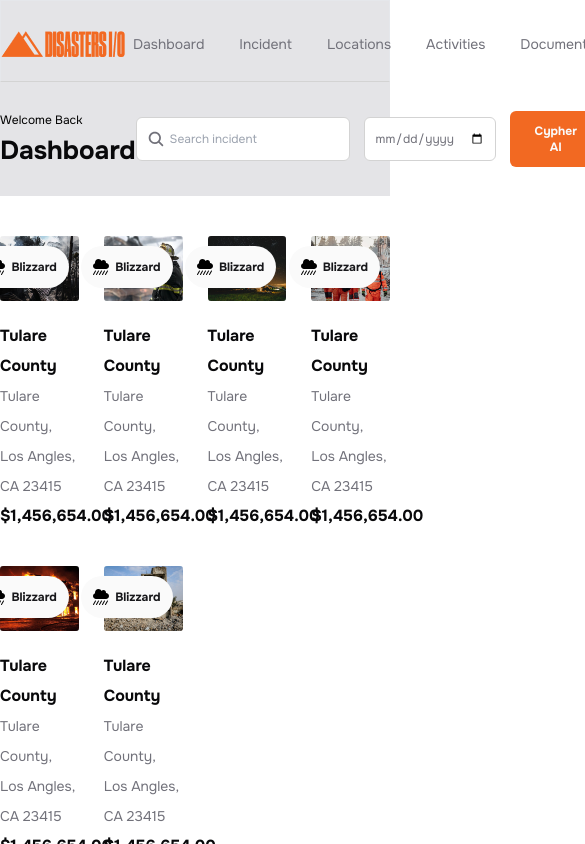
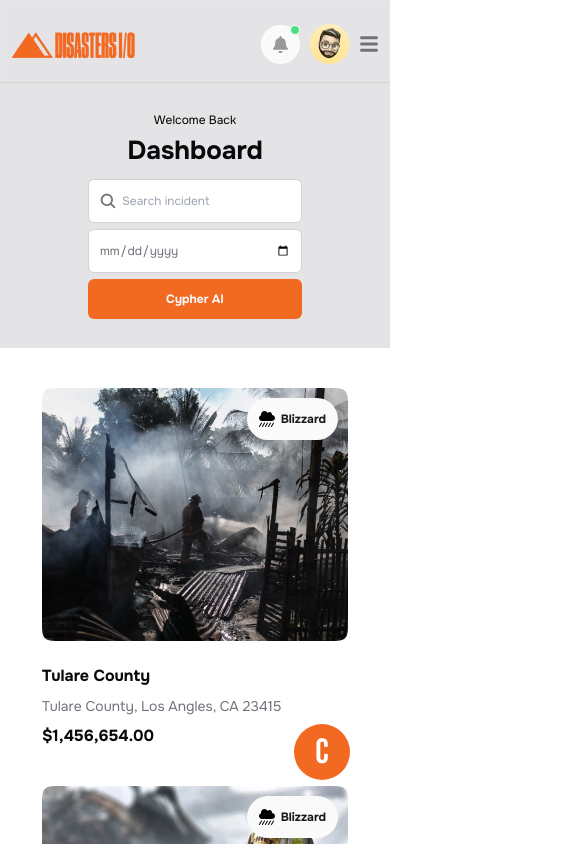
Before and after one commit to al-amin-2004/Disasters, a React (Vite) app: page / in a window 390 px wide. Shown: the top 844 px of the page, 585 px wide, since content can reach past the window. Built offline with nearby package versions, Linux system fonts and the light colour scheme.

Commit message:
Chat Button and Home Page Responsive Done

```diff
--- a/package.json
+++ b/package.json
@@ -13,7 +13,8 @@
     "react": "^18.3.1",
     "react-dom": "^18.3.1",
     "react-icons": "^5.3.0",
-    "react-router-dom": "^6.27.0"
+    "react-router-dom": "^6.27.0",
+    "tailwind-merge": "^2.5.4"
   },
   "devDependencies": {
     "@eslint/js": "^9.9.0",
--- a/src/App.css
+++ b/src/App.css
@@ -1 +1 @@
-@import url('https://fonts.googleapis.com/css2?family=Onest:wght@100..900&display=swap');
+@import url('https://fonts.googleapis.com/css2?family=Bebas+Neue&family=Onest:wght@100..900&display=swap');
--- a/src/component/common/button.jsx
+++ b/src/component/common/button.jsx
@@ -1,6 +1,7 @@
+import { twMerge } from "tailwind-merge"
 
-export const Button = ({children}) => {
+export const Button = ({className, children}) => {
     return(
-        <button className="py-3 px-[25px] bg-primary text-xs font-bold text-[#FAFAFA] rounded-md">{children}</button>
+        <button className={twMerge("py-3 px-[25px] bg-primary text-xs font-bold text-[#FAFAFA] rounded-md hover:scale-105 transition-all duration-200", className)}>{children}</button>
     )
 }
--- a/src/component/common/container.jsx
+++ b/src/component/common/container.jsx
@@ -1,5 +1,5 @@
 export const Container = ({className, children}) => {
     return (
-        <div className={`max-w-screen-xl mx-auto ${className}`} >{children}</div>
+        <div className={`max-w-screen-xl mx-auto px-2.5 ${className}`} >{children}</div>
     )
 }
--- a/src/component/pages/home/home.jsx
+++ b/src/component/pages/home/home.jsx
@@ -4,36 +4,38 @@ import { Button } from "../../common/button";
 import { IoSearch } from "react-icons/io5";
 import { Cards } from "../../shared/cards";
 import { cardDatas } from "../../db";
+import { ChatBox } from "../../shared/chatbox";
 
 export const Home = () => {
     return(
         <>
         <section className="bg-[#E4E4E7] py-[29px]">
-            <Container className="flex justify-between items-center">
+            <Container className="flex flex-col md:flex-row justify-between items-center gap-3">
                 <div className="space-y-[6px]">
-                    <p className="text-xs">Welcome Back</p>
+                    <p className="text-xs text-center md:text-start">Welcome Back</p>
                     <SectionTitle>Dashboard</SectionTitle>
                 </div>
 
-                <div className="flex items-center gap-3.5 text-accent">
-                    <div className="flex gap-[5px] bg-white py-3 px-2.5 rounded-md border border-[#d3d3d3] cursor-pointer">
+                <div className="flex flex-col md:flex-row items-center gap-1.5 md:gap-3.5 text-accent">
+                    <div className="w-full flex gap-[5px] bg-white py-3 px-2.5 rounded-md border border-[#d3d3d3] cursor-pointer">
                         <IoSearch className="text-lg"/>
                         <input type="text" placeholder="Search incident" className="text-xs border-none outline-none"/>
                     </div>
-                    <div className="flex gap-[5px] bg-white py-3 px-2.5 rounded-md border border-[#d3d3d3] cursor-pointer">
-                        <input type="date" className="text-xs"/>
+                    <div className="w-full flex gap-[5px] bg-white py-3 px-2.5 rounded-md border border-[#d3d3d3] cursor-pointer">
+                        <input type="date" className="text-xs w-full"/>
                     </div>
-                    <Button>Cypher AI</Button>
+                    <Button className="w-full">Cypher AI</Button>
                 </div>
             </Container>
         </section>
 
         <section className="py-10">
-            <Container className="grid grid-cols-4 gap-x-[25px] gap-y-[35px]">
+            <Container className="grid place-items-center grid-cols-1 sm:grid-cols-2 md:grid-cols-3 xl:grid-cols-4 gap-x-[25px] gap-y-[35px]">
                 {cardDatas.map((cardData, i) => (
                     <Cards key={i} {...cardData}/>
                 ))}
             </Container>
+            <ChatBox/>
         </section>
         </>
     )
--- /dev/null
+++ b/src/component/shared/chatbox.jsx
@@ -0,0 +1,15 @@
+import { useState } from "react"
+import { RxCross2 } from "react-icons/rx";
+import { twMerge } from "tailwind-merge";
+
+
+export const ChatBox = () => {
+
+    const [chatOpen, setChatOpen] = useState(false);
+
+    return(
+        <button className={twMerge('fixed bottom-16 md:bottom-24 lg:bottom-[117px] right-10 md:right-[70px] size-14 md:size-20 rounded-full bg-primary font-bebasNeue text-white text-[35px] md:text-[55px] leading-none flex justify-center items-center hover:scale-105 transition-all duration-200', chatOpen && "bg-white md:text-3xl text-black shadow-chatBtn")} onClick={() => setChatOpen(!chatOpen)}>
+            {chatOpen ? <RxCross2 />: "C"}
+        </button>
+    )
+}
--- a/src/component/shared/navbar.jsx
+++ b/src/component/shared/navbar.jsx
@@ -1,9 +1,17 @@
-import { FaBell } from "react-icons/fa";
+import { FaBars, FaBell, FaTimes } from "react-icons/fa";
 import { Container } from "../common/container";
 import { navItems } from "../db";
 import { NavLink, Outlet } from "react-router-dom";
+import { useState } from "react";
 
 export const Navbar = () => {
+
+    const [openNav, setOpenNav] = useState(false);
+
+    const handleNavbar = () => {
+        setOpenNav(!openNav)
+    }
+
     return(
         <>
         <nav className="pt-[23px] pb-[18px] bg-[#E4E4E7] border border-b-[#d3d3d3]">
@@ -11,10 +19,14 @@ export const Navbar = () => {
                 <img src="img/logo.png" alt="Logo" />
 
                 <menu>
-                    <ul className="flex items-center gap-[35px] text-accent text-sm leading-[18px]">
+                    <ul className={` hidden md:flex items-center gap-[25px] lg:gap-[35px] text-accent text-sm leading-[18px] ${openNav && "openNav"}`}>
+
+                        {openNav && <FaTimes onClick={handleNavbar} className="text-lg me-5 mb-5 self-end cursor-pointer"/>}
+
                         {navItems.map(({label, linkTo}, i) => (
-                            <NavLink to={linkTo} key={i}> <li className="cursor-pointer">{label}</li> </NavLink>
+                            <NavLink to={linkTo} key={i} className={`hover:scale-105 hover:text-primary hover:font-semibold transition-all duration-200 cursor-pointer ${openNav && "w-full py-3 border border-b-secondary"}`}> <li>{label}</li> </NavLink>
                         ))}
+
                     </ul>
                 </menu>
 
@@ -29,9 +41,13 @@ export const Navbar = () => {
                         <img src="img/user.png" alt="User Image" className="cursor-pointer"/>
                     </div>
 
-                    <div className="text-accent ">
+                    <div className="text-accent hidden lg:block">
                         <h3 className="text-base font-semibold leading-5">Usman Zafar</h3>
                         <p className="text-sm leading-[18px]">usmanzafar@gmail.com</p>
+                    </div>
+
+                    <div className="text-accent ">
+                        <FaBars className="md:hidden text-xl cursor-pointer" onClick={handleNavbar}/>
                     </div>
                 </div>
             </Container>
--- a/src/index.css
+++ b/src/index.css
@@ -1,3 +1,7 @@
 @tailwind base;
 @tailwind components;
 @tailwind utilities;
+
+.openNav {
+    @apply bg-white text-center text-base gap-0 flex fixed top-0 left-0 flex-col w-full h-screen justify-start z-50 py-7;
+}
--- a/tailwind.config.js
+++ b/tailwind.config.js
@@ -13,6 +13,10 @@ export default {
       },
       fontFamily: {
         "onest": ['"Onest"' , "sans-serif"],
+        "bebasNeue": ['"Bebas Neue"' , "sans-serif"],
+      },
+      boxShadow: {
+        chatBtn: "0px 4px 25px rgba(0,0,0,0.3)",
       },
     },
   },
```
Also changed, not shown: 1 other file (tests, documents, lock files or other folders).
